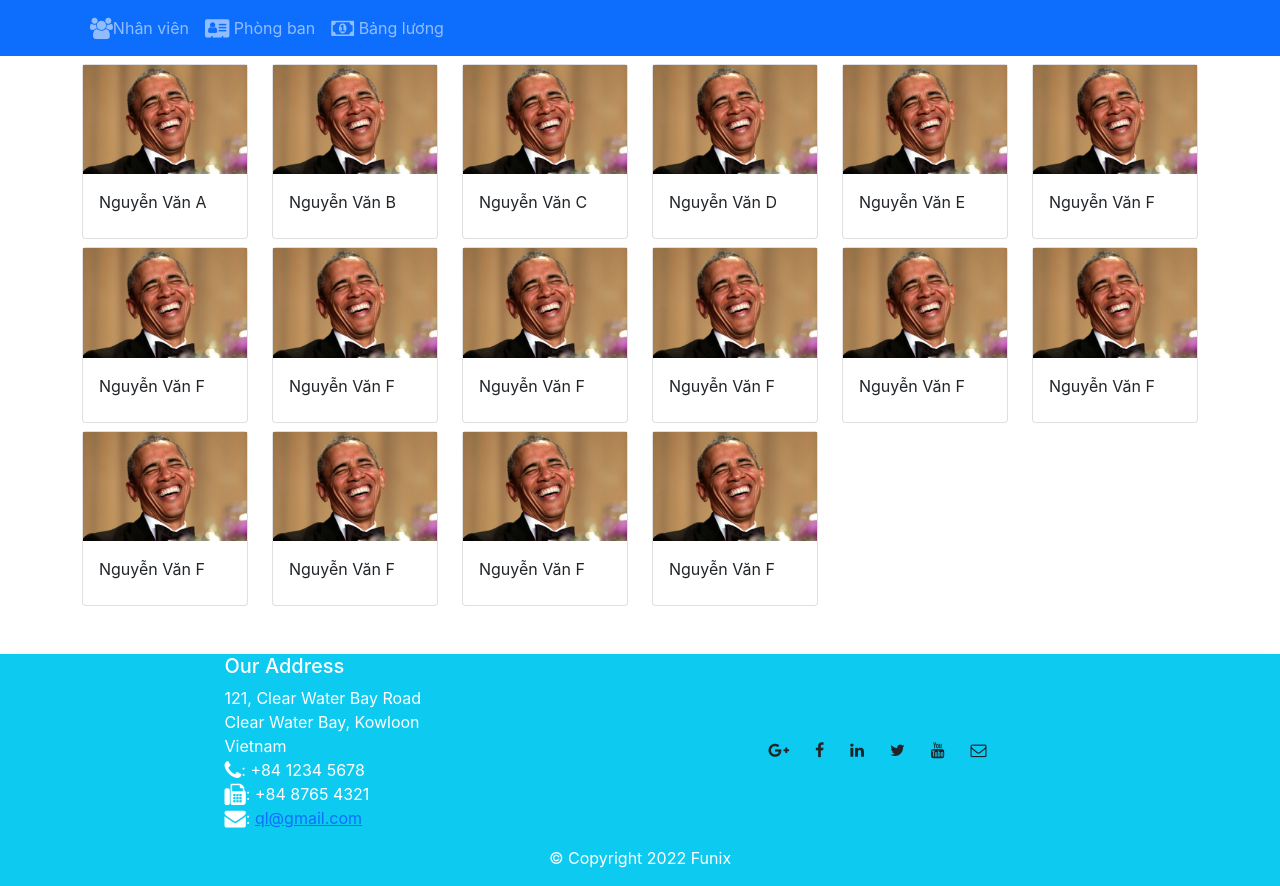
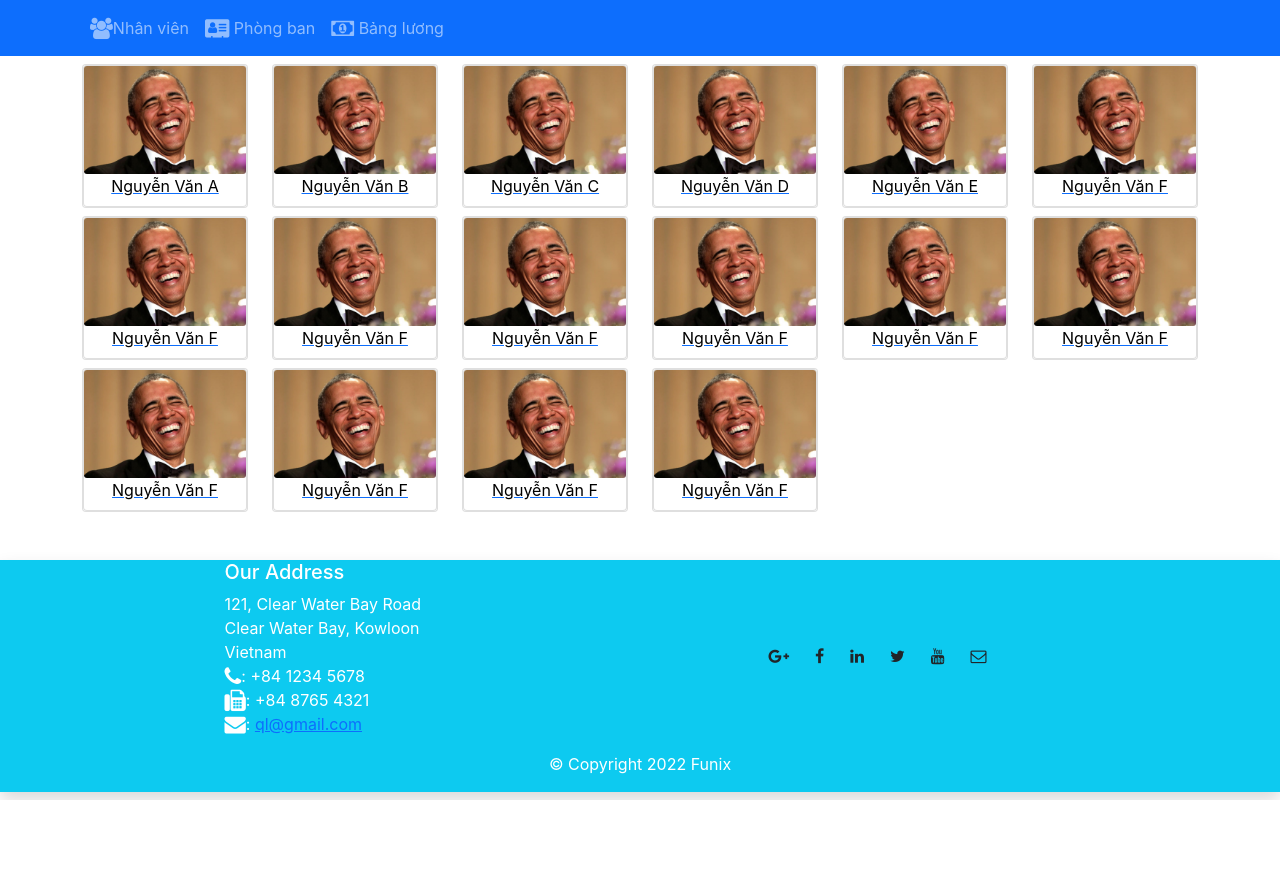
Before and after one commit to tuananh2403/FXassignment, a React (Create React App) app: page /liststaff in a window 1280 px wide. After the commit the page ends 800 px from the top, so only its background shows below. Built offline with nearby package versions, Linux system fonts and the light colour scheme.

Commit message:
add file detail

```diff
--- a/src/components/DetailStaff.js
+++ b/src/components/DetailStaff.js
@@ -1,11 +1,20 @@
 import React from "react";
-import {Card, CardImg, CardImgOverlay, CardText, CardBody,CardTitle} from 'reactstrap';
+import {Card, CardImg, CardImgOverlay, CardText, CardBody,CardTitle,Breadcrumb,BreadcrumbItem} from 'reactstrap';
+import {Link} from 'react-router-dom';
 import dateFormat from "dateformat";
 function DetailStaff(props){
-    if(props.dish){
         return(
             <div className="container">
-        <div className="row ">
+             <div className="row ">
+                 <Breadcrumb>
+                    <BreadcrumbItem><Link to="/liststaff">Nhan Vien</Link></BreadcrumbItem>
+                    <BreadcrumbItem active>{props.dish.name}</BreadcrumbItem>
+                 </Breadcrumb>
+                 <div className="col-12">
+                        <hr />
+                    </div  >
+                    </div>
+        <div className="row">
             <div className="col-3 mt-4">
                 <img width ='100%'src={props.dish.image}/>
             </div>
@@ -22,7 +31,6 @@ function DetailStaff(props){
         </div>
     </div>
         )
-    }else return <div></div>
 }
 
 export default DetailStaff;
--- a/src/components/MainComponent.js
+++ b/src/components/MainComponent.js
@@ -20,11 +20,25 @@ class Main extends Component{
   }
 
   render() {
+    const staffsWithId = ({match}) => {
+      if (this.state.staffs.length >parseInt(match.params.idStaff,10)){
+      return(
+          <DetailStaff dish={this.state.staffs.filter((staffs) => staffs.id === parseInt(match.params.idStaff,10))[0]}
+             />
+      );
+      }
+      else{
+        return(
+          <h3>lỗi</h3>
+        )
+      }
+    };
     return (
       <div className="app">
         <Header />
           <Switch>
               <Route exact path="/liststaff" component={() => <StaffList dishes={this.state.staffs}/>}/>
+              <Route path='/liststaff/:idStaff' component={staffsWithId} />
               <Route exact path='/department' component={() => <Department department={this.state.department}/> }/>
               <Route exact path='/salary' component={() => <Salary staffs={this.state.staffs} allItem ={1}/>} />
               <Redirect to='/liststaff'/>
--- a/src/components/StaffList.js
+++ b/src/components/StaffList.js
@@ -1,15 +1,23 @@
 import React from "react";
-import {Card,CardBody,CardTitle} from "reactstrap"
+import {Card,CardBody,CardTitle,CardImg} from "reactstrap"
+import {Link} from "react-router-dom"
 
+function RenderMenuItem ({staffs}) {
+    return (
+        <Card>
+            <Link to={`/liststaff/${staffs.id}`} >
+                <CardImg width="100%" src={staffs.image} alt={staffs.name} />
+                <CardTitle style = {{color:"black", textAlign: "center"}}>{staffs.name}</CardTitle>
+            </Link>
+        </Card>
+    );
+}
 function StaffList(props) {
-    const menu = props.dishes.map((dish) => {
+    const menu = props.dishes.map((staffs) => {
         return (
-            <div key ={dish.id} className="col-12 col-sm-4 col-lg-2 mt-2">
-                <Card onClick={() => props.onClick(dish.id)}>
-                <img src={dish.image}/>
-                       <CardBody body className="ml-5">
-                            <CardTitle>{dish.name}</CardTitle>
-                       </CardBody>
+            <div key ={staffs.id} className="col-12 col-sm-4 col-lg-2 mt-2">
+                <Card>
+                <RenderMenuItem staffs = {staffs}/>
                 </Card>
             </div>
         )
```
Also changed, not shown: src/components/Home.js (deleted, +0 -11 lines).
